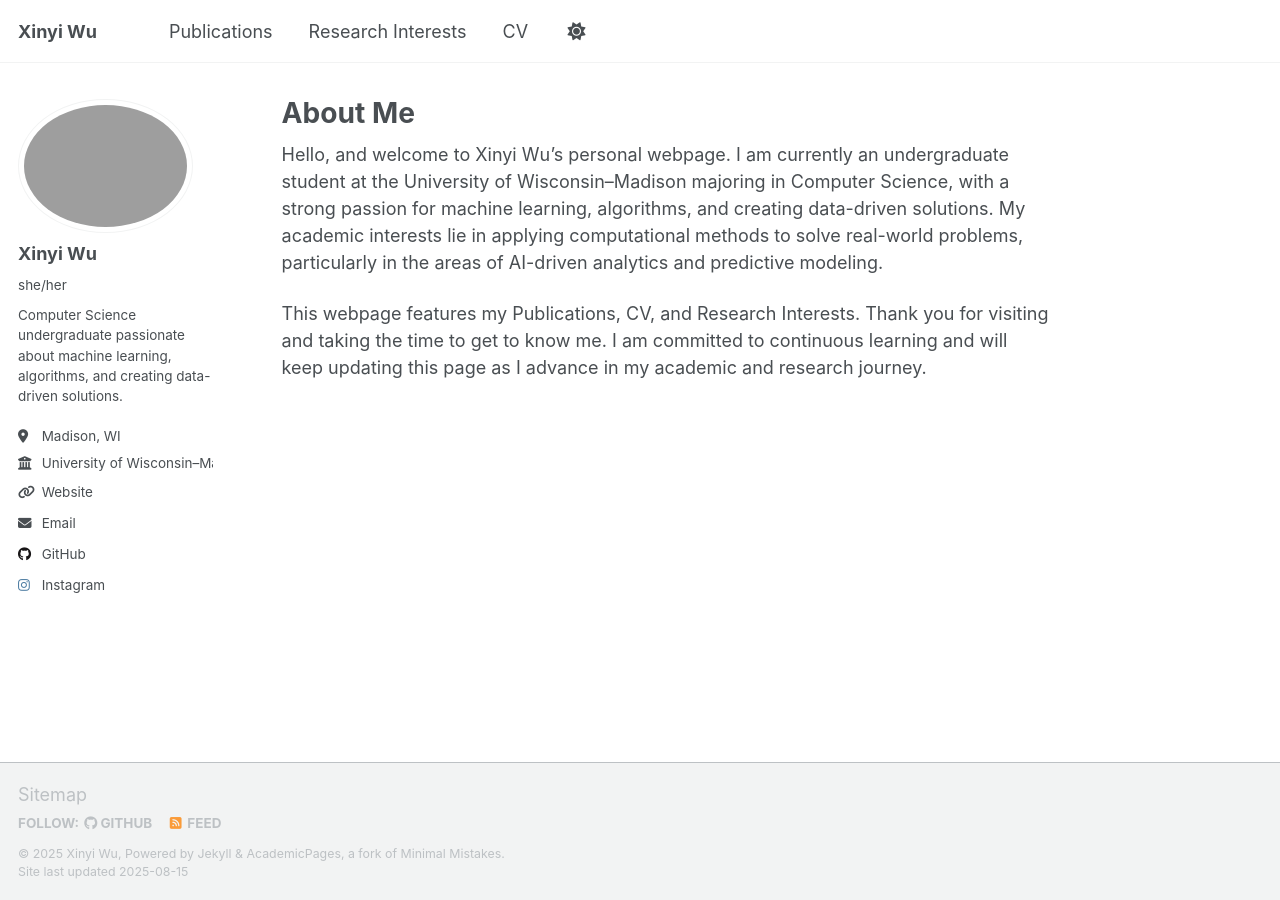
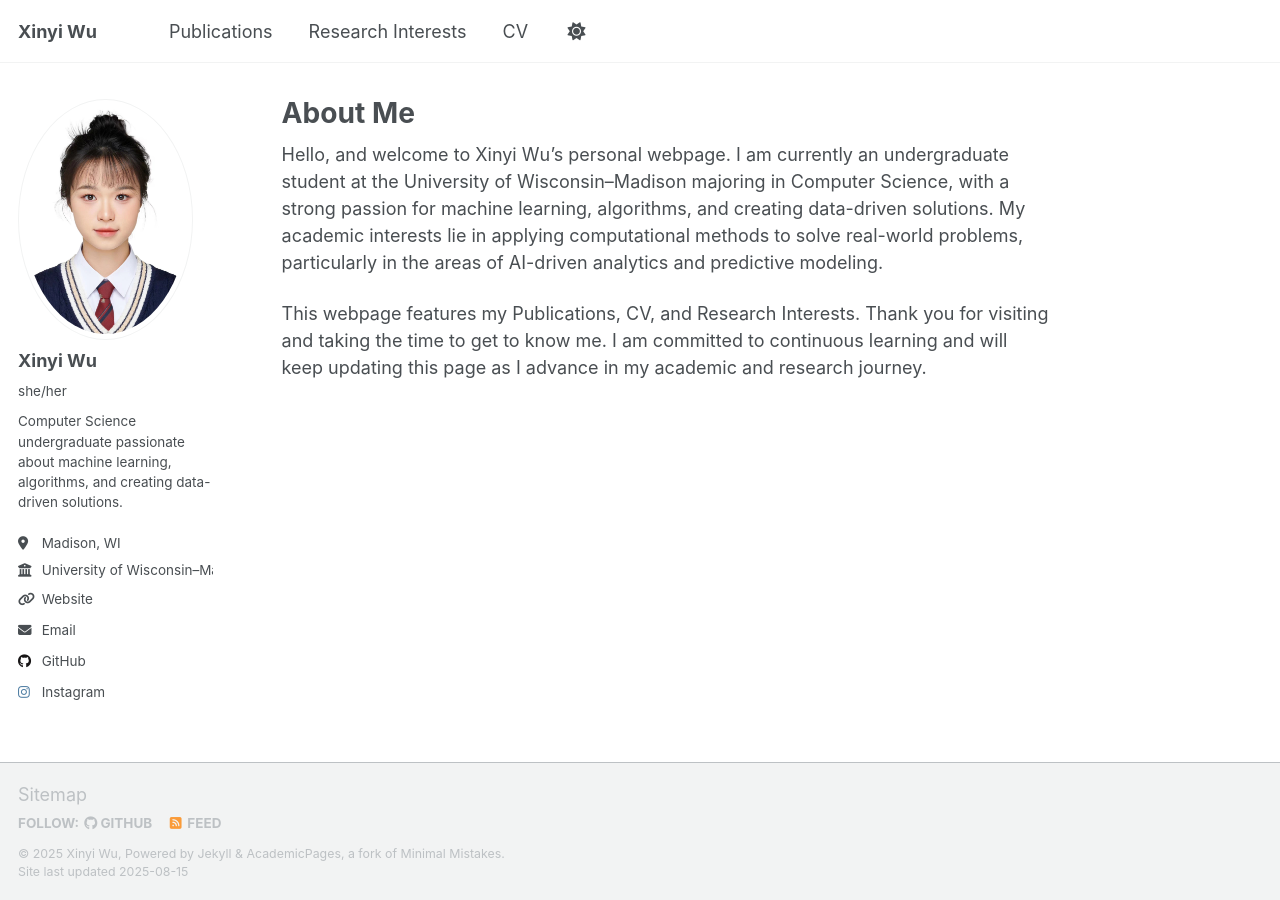
Before and after one commit to Cindy901717/Xinyi_Wu.github.io, a Jekyll site: the page built from index.md, in a window 1280 px wide. Built offline with Jekyll 4.4.1, drawn with Linux system fonts in a browser that asks for light colours; a script that is not in the unit is left out.

Commit message:
Update _config.yml

```diff
--- a/_config.yml
+++ b/_config.yml
@@ -22,7 +22,7 @@ repository               : "Cindy901717/Xinyi_Wu.github.io"
 #               Additional customization can be done by editing /_includes/author-profile.html
 author:
   # Biographic information
-  avatar           : "https://cindy901717.github.io/images/profile.jpg"
+  avatar           : "https://cindy901717.github.io/images/xinyi.jpg"
   name             : "Xinyi Wu"
   pronouns         : "she/her"
   bio              : "Computer Science undergraduate passionate about machine learning, algorithms, and creating data-driven solutions."
```
